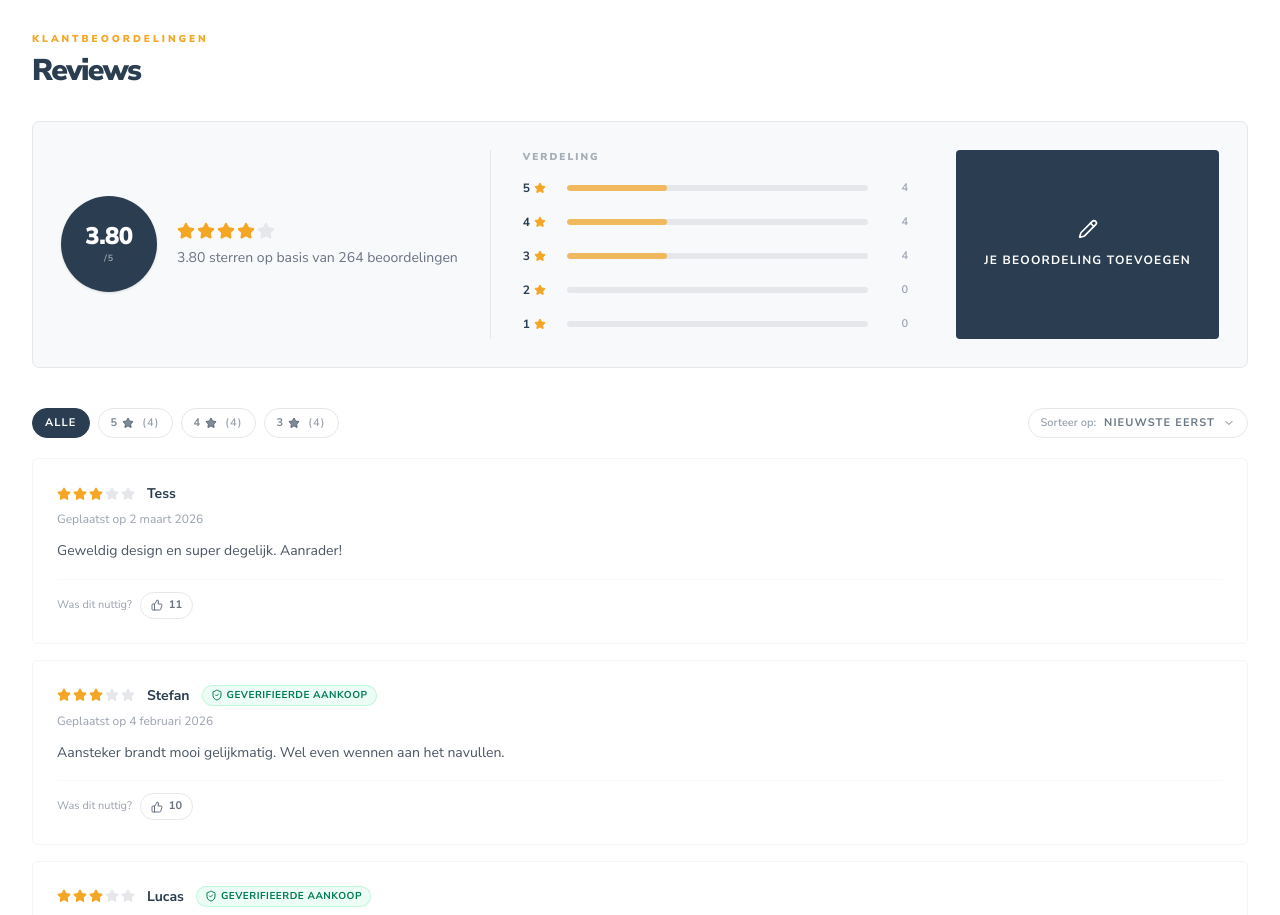
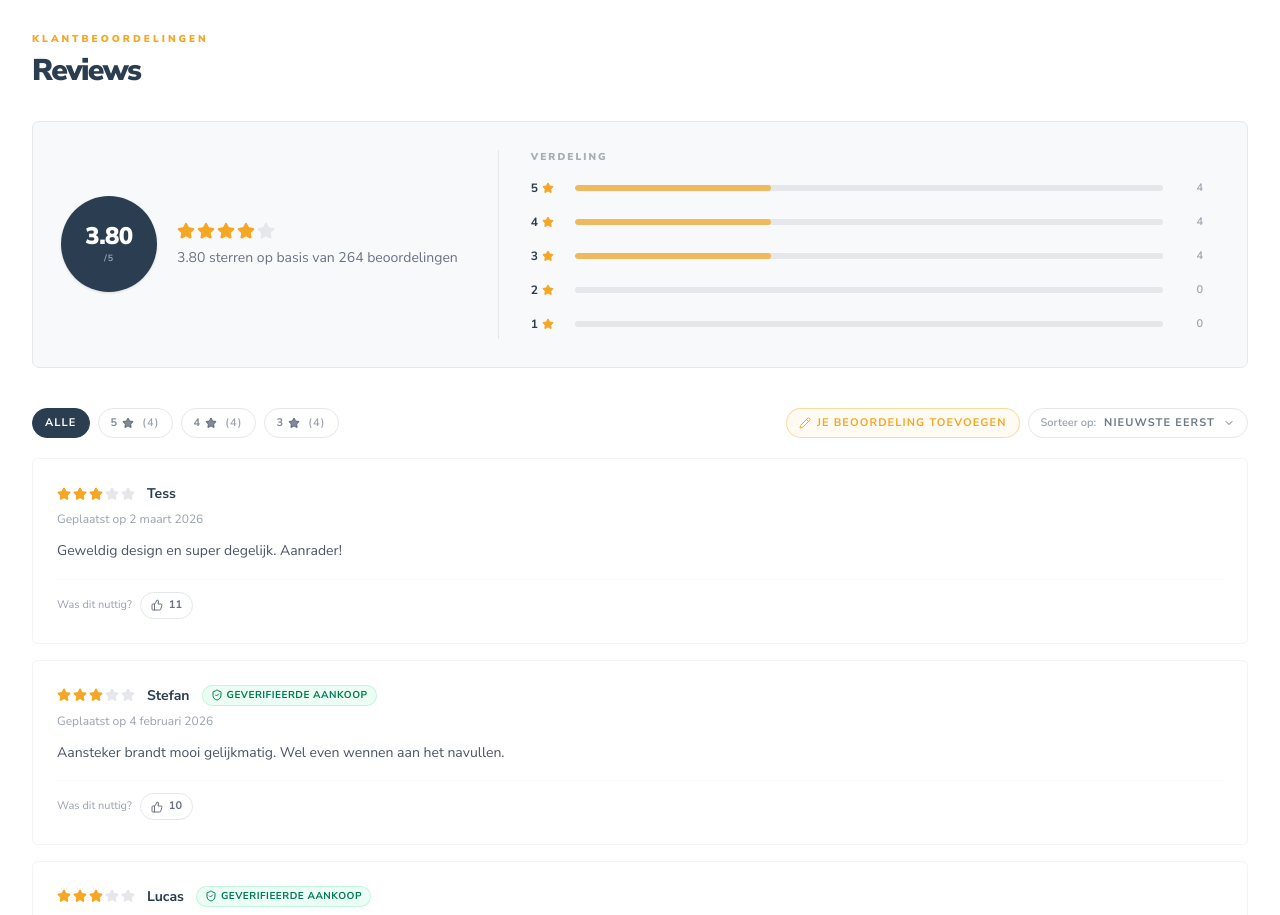
Before and after one commit to maximetdoucet-glitch/TBK, a Next.js app: page /product/100 in a window 1280 px wide. Shown: the part 1080-1995 px from the top of the page. Built offline with nearby package versions, Linux system fonts and the light colour scheme.

Commit message:
Move 'Write a review' CTA into filter row
Drops the oversized button block from the summary card so the
distribution bars get full attention; keeps the action accessible
as a compact pill alongside the sort dropdown.

Co-Authored-By: Claude Opus 4.7 (1M context) <noreply@anthropic.com>

```diff
--- a/src/components/v2/ProductReviews.tsx
+++ b/src/components/v2/ProductReviews.tsx
@@ -260,7 +260,7 @@ export default function ProductReviews({
       </div>
 
       {/* Summary card with distribution */}
-      <div className="grid grid-cols-1 lg:grid-cols-[auto_1fr_auto] gap-6 lg:gap-8 items-center mb-8 sm:mb-10 p-5 sm:p-7 bg-[#f8f9fb] border border-gray-200 rounded-2xl">
+      <div className="grid grid-cols-1 lg:grid-cols-[auto_1fr] gap-6 lg:gap-10 items-center mb-8 sm:mb-10 p-5 sm:p-7 bg-[#f8f9fb] border border-gray-200 rounded-2xl">
         {/* Badge + summary */}
         <div className="flex items-center gap-4 sm:gap-5">
           <div className="shrink-0 size-20 sm:size-24 rounded-full bg-[#2b3e51] flex flex-col items-center justify-center text-white shadow-sm relative">
@@ -296,15 +296,6 @@ export default function ProductReviews({
           ))}
         </div>
 
-        {/* Action */}
-        <button
-          type="button"
-          onClick={() => setFormOpen((o) => !o)}
-          className="inline-flex items-center justify-center gap-2 px-5 sm:px-6 py-3 rounded-lg bg-[#2b3e51] hover:bg-[#f5a623] text-white text-[12px] font-bold uppercase tracking-widest transition-all duration-200 shrink-0 lg:self-stretch lg:flex-col lg:py-6 lg:px-7 lg:gap-3"
-        >
-          <Pencil className="size-3.5 lg:size-5" />
-          {t("reviews.addReview")}
-        </button>
       </div>
 
       {/* Form */}
@@ -435,6 +426,17 @@ export default function ProductReviews({
             })}
           </div>
 
+          <div className="flex items-center gap-2">
+            {/* Write review CTA */}
+            <button
+              type="button"
+              onClick={() => setFormOpen((o) => !o)}
+              className="inline-flex items-center gap-1.5 px-3 py-1.5 rounded-full text-[11px] font-bold uppercase tracking-widest border border-[#f5a623]/40 bg-[#f5a623]/5 text-[#f5a623] hover:bg-[#f5a623] hover:text-white hover:border-[#f5a623] transition-colors"
+            >
+              <Pencil className="size-3" />
+              {t("reviews.addReview")}
+            </button>
+
           {/* Sort dropdown */}
           <div className="relative">
             <button
@@ -467,6 +469,7 @@ export default function ProductReviews({
               </div>
             )}
           </div>
+          </div>
         </div>
       )}
 
```
